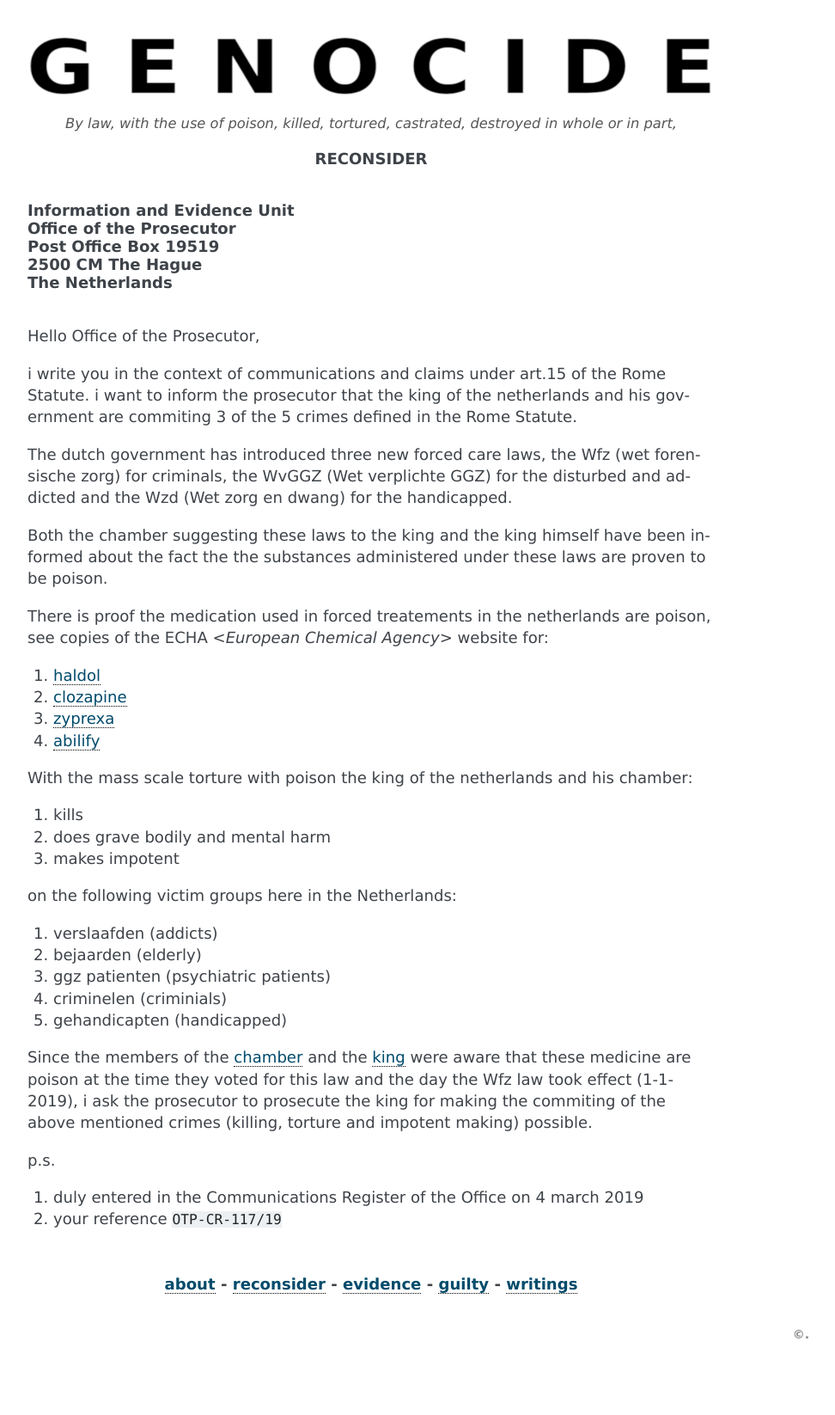
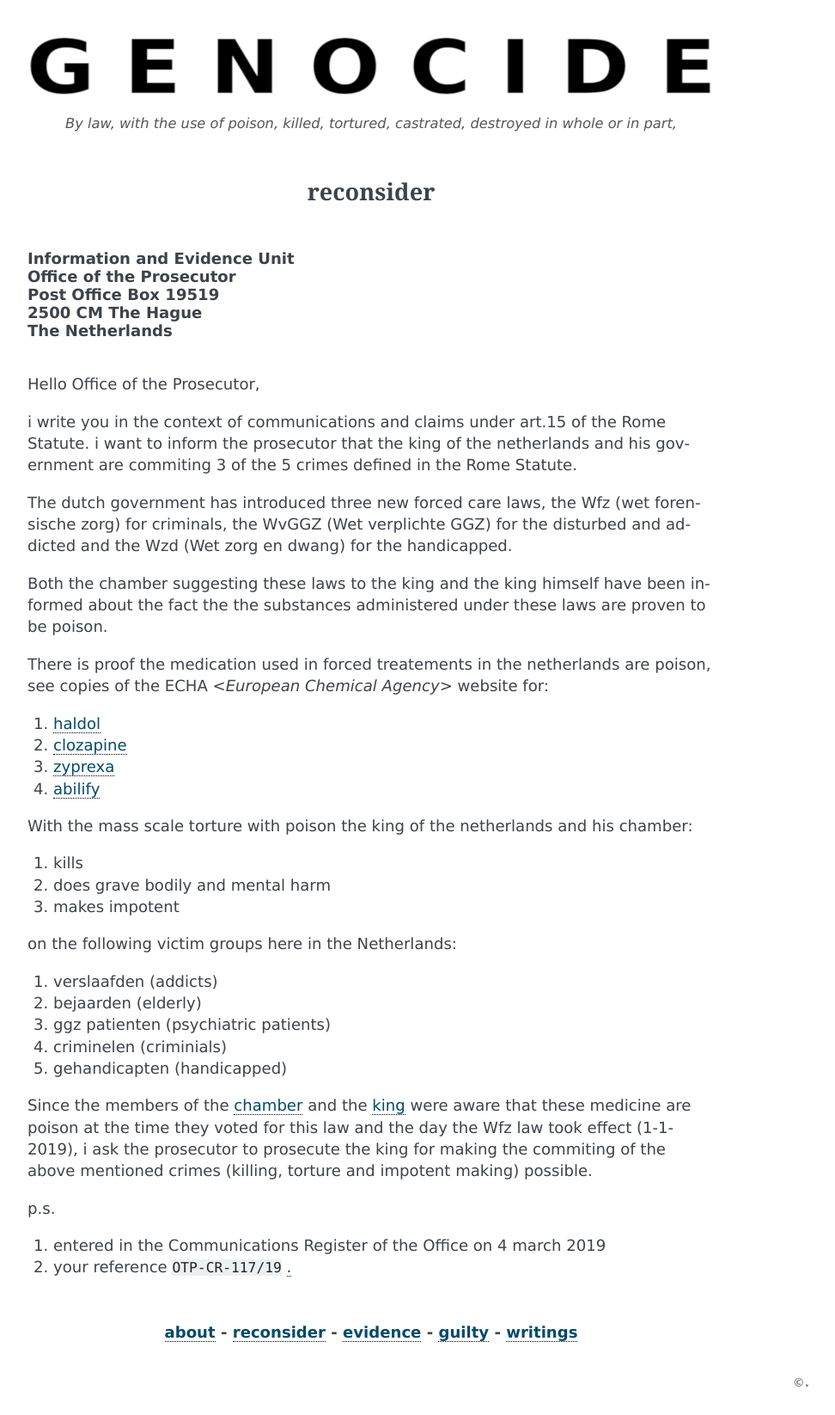
Before and after one commit to xobjectz/otpcr, a Sphinx documentation site: the page built from docs/reconsider.rst, in a window 1280 px wide. Shown: the whole page at 86% size, without its empty margins (168-1140 px from the left). Built offline with Sphinx 7.4.7, drawn with Linux system fonts in a browser that asks for light colours; before the commit the page ends 1590 px from its top, so only the background shows below that.

Commit message:
reconsider

```diff
--- a/docs/conf.py
+++ b/docs/conf.py
@@ -127,7 +127,7 @@ rst_epilog = '''.. raw:: html
     <center>
     <b>
 
-:ref:`about <about>` - :ref:`reconsider <reconsider>` - :ref:`evidence <evidence>` - :ref:`guilty <guilty>` - :ref:`writings  <writings>`
+:ref:`about <about>` - :ref:`reconsider <home>` - :ref:`evidence <evidence>` - :ref:`guilty <guilty>` - :ref:`writings  <writings>`
 
 .. raw: html
 
--- a/docs/index.rst
+++ b/docs/index.rst
@@ -1,4 +1,4 @@
-.. _reconsider:
+.. _home:
 
 .. raw:: html
 
--- a/docs/reconsider.rst
+++ b/docs/reconsider.rst
@@ -9,7 +9,7 @@
 
 .. raw:: html
 
-    <center><b>RECONSIDER</b></center>
+    <center><h3><b>reconsider</b></h3></center>
     <br>
 
 
@@ -71,5 +71,5 @@ prosecute the king for making the commiting of the above mentioned crimes
 p.s.
 
 
-1) duly entered in the Communications Register of the Office on 4 march 2019
-2) your reference ``OTP-CR-117/19``
+1) entered in the Communications Register of the Office on 4 march 2019
+2) your reference ``OTP-CR-117/19`` `. <about.html>`_
```
